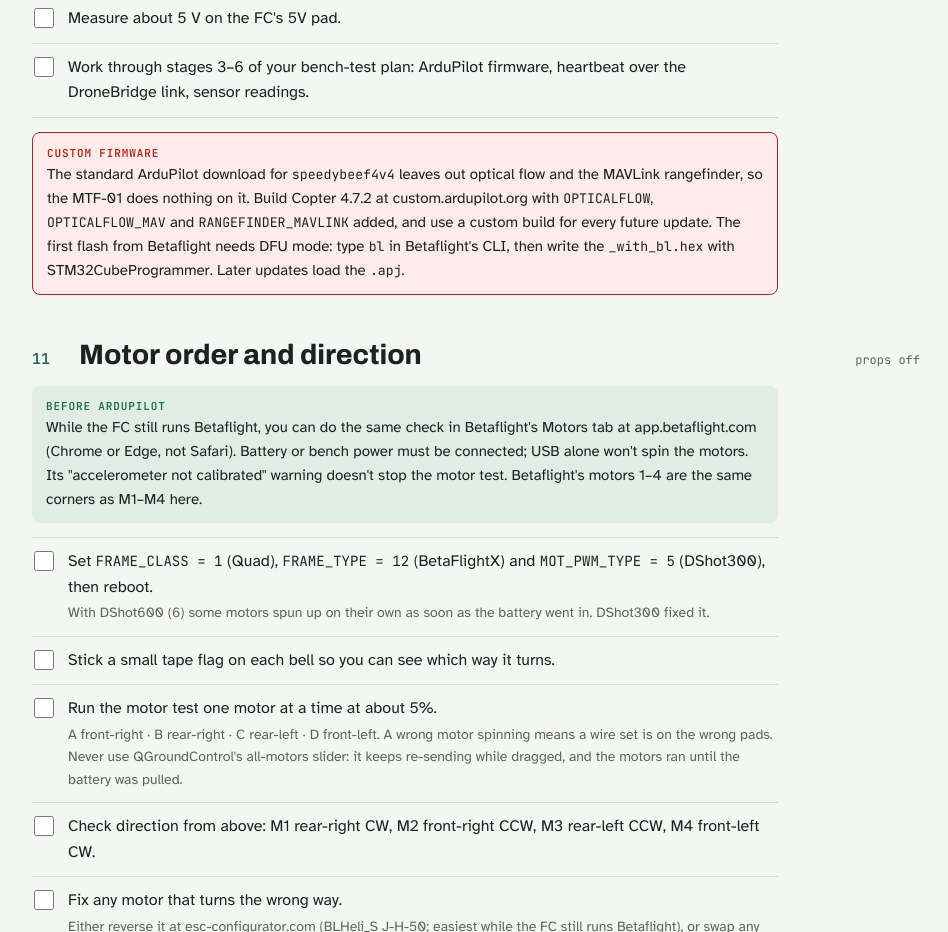
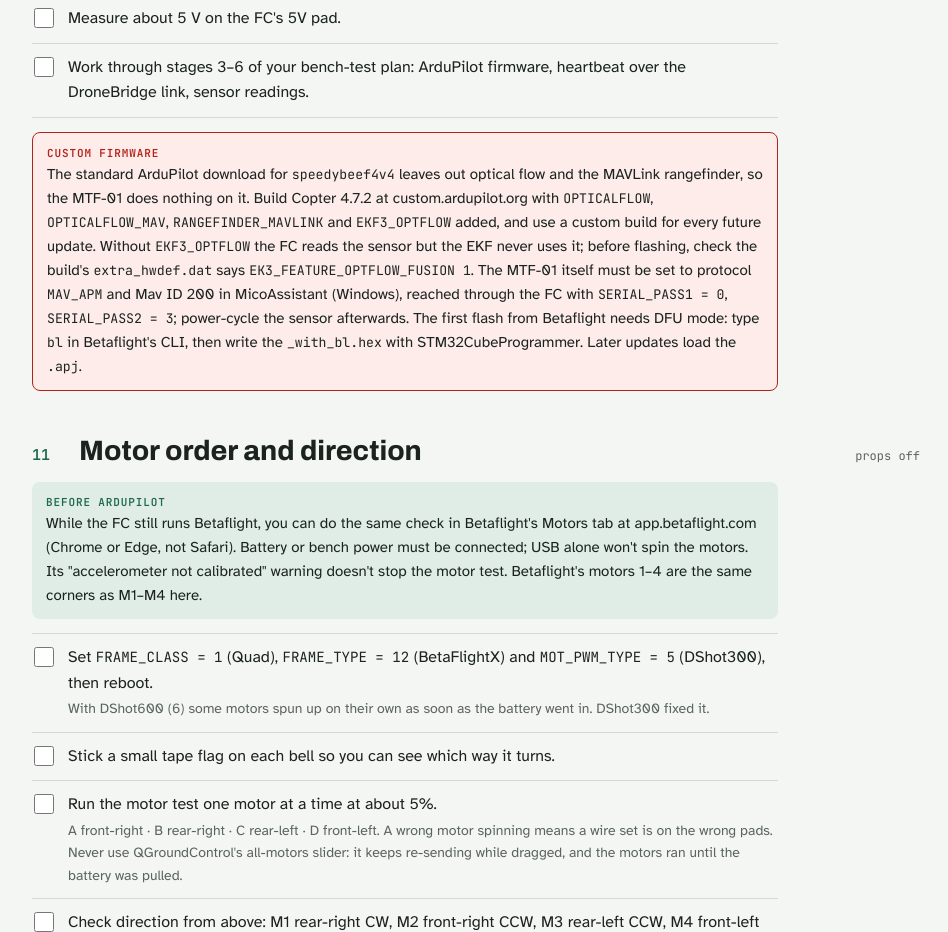
Before and after one commit to IanAvelino/IMP, a plain HTML site: page Drone_CAD/assembly_guide/index.html in a window 1280 px wide. Shown: the part 7000-7932 px from the top of the page, without its empty margins (294-1242 px from the left). Drawn offline with Linux system fonts and the light colour scheme.

Commit message:
Guide: list EKF3_OPTFLOW and the MTF-01 MicoAssistant settings
The first custom build lacked EKF3 flow fusion, so the EKF ignored the
sensor. Note the extra feature, how to verify it, and the MAV_APM / ID 200
sensor configuration through serial passthrough.

```diff
--- a/Drone_CAD/assembly_guide/index.html
+++ b/Drone_CAD/assembly_guide/index.html
@@ -478,7 +478,7 @@ footer{margin-top:56px;padding-top:18px;border-top:1px solid var(--rule);font-si
             <li><label><input type="checkbox" id="c10-5"><span>Measure about 5 V on the FC's 5V pad.</span></label></li>
             <li><label><input type="checkbox" id="c10-6"><span>Work through stages 3–6 of your bench-test plan: ArduPilot firmware, heartbeat over the DroneBridge link, sensor readings.</span></label></li>
           </ul>
-          <div class="note stop"><b class="tag">Custom firmware</b>The standard ArduPilot download for <code>speedybeef4v4</code> leaves out optical flow and the MAVLink rangefinder, so the MTF-01 does nothing on it. Build Copter 4.7.2 at custom.ardupilot.org with <code>OPTICALFLOW</code>, <code>OPTICALFLOW_MAV</code> and <code>RANGEFINDER_MAVLINK</code> added, and use a custom build for every future update. The first flash from Betaflight needs DFU mode: type <code>bl</code> in Betaflight's CLI, then write the <code>_with_bl.hex</code> with STM32CubeProgrammer. Later updates load the <code>.apj</code>.</div>
+          <div class="note stop"><b class="tag">Custom firmware</b>The standard ArduPilot download for <code>speedybeef4v4</code> leaves out optical flow and the MAVLink rangefinder, so the MTF-01 does nothing on it. Build Copter 4.7.2 at custom.ardupilot.org with <code>OPTICALFLOW</code>, <code>OPTICALFLOW_MAV</code>, <code>RANGEFINDER_MAVLINK</code> and <code>EKF3_OPTFLOW</code> added, and use a custom build for every future update. Without <code>EKF3_OPTFLOW</code> the FC reads the sensor but the EKF never uses it; before flashing, check the build's <code>extra_hwdef.dat</code> says <code>EK3_FEATURE_OPTFLOW_FUSION 1</code>. The MTF-01 itself must be set to protocol <code>MAV_APM</code> and Mav ID 200 in MicoAssistant (Windows), reached through the FC with <code>SERIAL_PASS1 = 0</code>, <code>SERIAL_PASS2 = 3</code>; power-cycle the sensor afterwards. The first flash from Betaflight needs DFU mode: type <code>bl</code> in Betaflight's CLI, then write the <code>_with_bl.hex</code> with STM32CubeProgrammer. Later updates load the <code>.apj</code>.</div>
         </div>
       </section>
 
```
